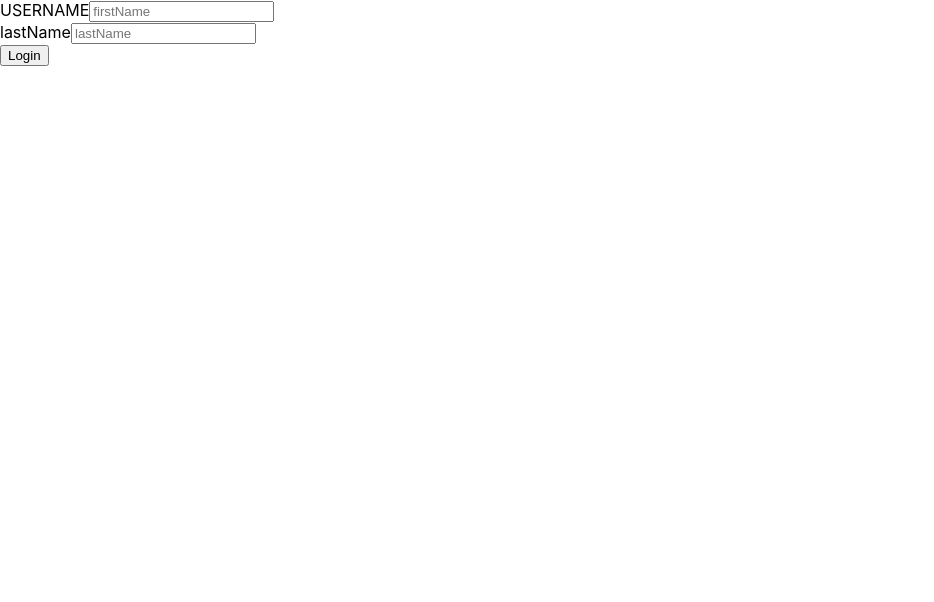
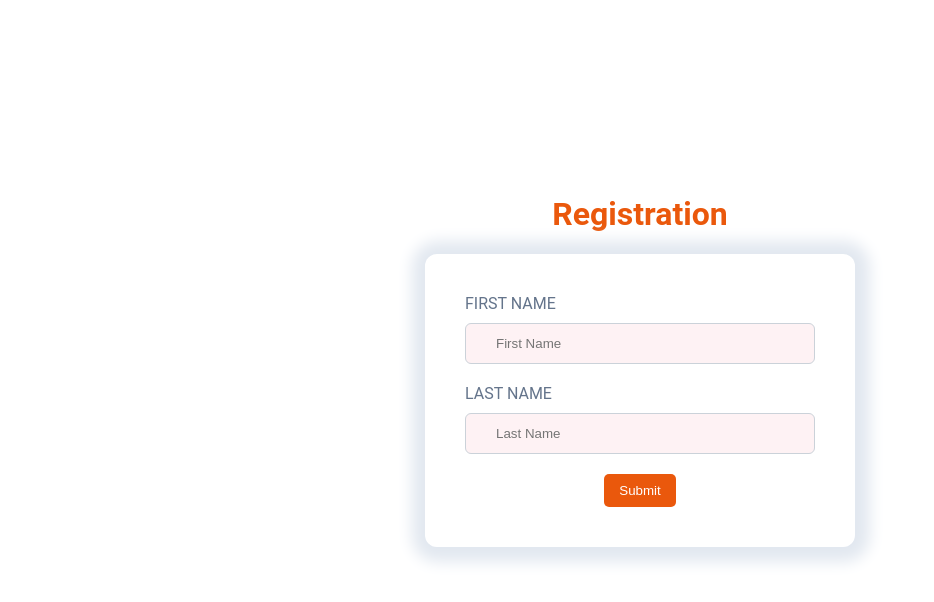
Before and after one commit to Kanth789/FirstReactAssignment, a React (Create React App) app in the folder react-ssignments/: page / in a window 1280 px wide. Shown: the top 602 px of the page, without its empty margins (0-934 px from the left). Built offline with nearby package versions, Linux system fonts and the light colour scheme.

Commit message:
error msg and styling part

```diff
--- a/react-ssignments/src/App.css
+++ b/react-ssignments/src/App.css
@@ -36,3 +36,76 @@
     transform: rotate(360deg);
   }
 }
+.app-container{
+  display: flex;
+  flex-direction: column;
+  align-items: center;
+  justify-content: center;
+  height: 90vh;
+}
+input:focus
+{
+    border: 1px solid  #ff0b37;
+    box-shadow: 0 0 3px #fef2f4;
+    outline-offset: 0px;
+    outline: none;
+}
+input{
+  padding: 12px 30px;
+  margin-bottom: 20px;
+  border-radius: 6px;
+  border: 1px solid #cbd2d9 ;
+  margin-top: 10px;
+  background-color: #fef2f4;
+}
+.form-conatiner button{
+  padding: 15px;
+  background-color: #0284c7;
+  border: none;
+  border-radius: 6px;
+  color: #dee0e3;
+  font-size: 15px;
+}
+.input-container {
+  display: flex;
+  flex-direction: column;
+
+}
+form{
+  width: 350px;
+  box-shadow: 1px 1px 15px 14px #e2e8f0 ;
+  padding: 40px;
+  border-radius: 12px;
+}
+.success-container{
+  width: 350px;
+  box-shadow: 1px 1px 15px 14px #e2e8f0 ;
+  padding: 40px;
+  border-radius: 12px;
+  text-align: center;
+}
+label{
+  color: #64748b;
+}
+body{
+  font-family: Roboto;
+}
+.input-element{
+  display: flex;
+  flex-direction: column;
+}
+ .submit-button,.resubmit{
+  display: block;
+  margin: auto;
+  padding: 9px 15px;
+  border-radius: 5px;
+  border:none;
+  background-color: #ea580c;
+  color: #fff;
+}
+.error-message{
+  color: red;
+}
+.heading{
+  color: #ea580c;
+}
--- a/react-ssignments/src/App.js
+++ b/react-ssignments/src/App.js
@@ -1,15 +1,10 @@
 import logo from './logo.svg';
 import './App.css';
-import { BrowserRouter,Route ,Routes} from "react-router-dom"
-import { RegisterForm } from './components/RegisterForm';
+
+import RegistrationForm from './components/RegisterForm';
 function App() {
   return (
-    <BrowserRouter>
-    <Routes>
-
-      <Route path="/" element={<RegisterForm/>}></Route>
-    </Routes>
- </BrowserRouter>
+   <RegistrationForm/>
   );
 }
 
--- a/react-ssignments/src/components/RegisterForm.js
+++ b/react-ssignments/src/components/RegisterForm.js
@@ -1,135 +1,163 @@
-import { Component } from "react";
 
-class RegisterForm extends Component{
-    state ={
-        firstName:'',
-        lastName:'',
-        isFormSubmitted:false,
-        FirstMessage:'',
-        SecondMessage:''
+import {Component} from 'react'
+
+class RegistrationForm extends Component {
+  state = {
+    firstName: '',
+    lastName: '',
+    lastNameError: false,
+    firstNameError: false,
+    isFormSubmitted: false,
   }
-    validateFirstName = ()=>{
-        const{firstName} = this.state
+
+  validateFirstName = () => {
+    const {firstName} = this.state
     return firstName !== ''
   }
-    validateLastName = ()=>{
-        const{lastName} = this.state
+
+  validateLastName = () => {
+    const {lastName} = this.state
     return lastName !== ''
   }
-    onBlurFirstName = ()=>{
-        const isValidateFirstName = this.validateFirstName()
-        this.setState({FirstMessage : !isValidateFirstName})
+
+  onBlurFirstName = () => {
+    const isValidFirstName = this.validateFirstName()
+
+    this.setState({firstNameError: !isValidFirstName})
   }
-    onBlurLastName = ()=>{
-        const isValidateLastName = this.validatelLastName()
-        this.setState({SecondMessage : !isValidateLastName})
+
+  onBlurLastName = () => {
+    const isValidLastName = this.validateLastName()
+
+    this.setState({lastNameError: !isValidLastName})
+
   }
-    renderUsernameField = ()=>{
-        const {firstName} = this.state
+
+  renderFormContainer = () => {
+    const {lastNameError, firstNameError} = this.state
+
+    return (
+      <form className="form-container" onSubmit={this.submitForm}>
+        <div className="input-element">{this.renderFirstName()}</div>
+        {firstNameError && <p className="error-message">*Required</p>}
+        <div className="input-element">{this.renderLastName()}</div>
+        {lastNameError && <p className="error-message">*Required</p>}
+        <button className="submit-button" type="submit">
+          Submit
+        </button>
+      </form>
+    )
+  }
+
+  submitForm = event => {
+    event.preventDefault()
+    const isValidFirstName = this.validateFirstName()
+    const isValidLastName = this.validateLastName()
+
+    if (isValidFirstName && isValidLastName) {
+      this.setState({isFormSubmitted: true})
+    } else {
+      this.setState({
+        firstNameError: !isValidFirstName,
+        lastNameError: !isValidLastName,
+        isFormSubmitted: false,
+      })
+    }
+  }
+
+  renderFirstName = () => {
+    const {firstName, firstNameError} = this.state
+    const showError = firstNameError ? 'error-field' : ''
     return (
       <>
-            <label>
-              USERNAME
+        <label className="label-text" htmlFor="first_name">
+          FIRST NAME
         </label>
         <input
           type="text"
-              id="firstName"
-              className="username-input"
           value={firstName}
-              placeholder="firstName"
-              onChange={this.onChangeUsername}
+          className={`user-input ${showError}`}
+          id="first_name"
+          placeholder="First Name"
+          onChange={this.onChangeFirstName}
+          onBlur={this.onBlurFirstName}
         />
       </>
     )
   }
-    renderPasswordField = () =>{
-        const {lastName} = this.state
+
+  onChangeFirstName = event => {
+    this.setState({firstName: event.target.value})
+  }
+
+  renderLastName = () => {
+    const {lastName, lastNameError} = this.state
+    const showError = lastNameError ? 'error-field' : ''
     return (
       <>
-            <label>
-              lastName
+        <label className="label-text" htmlFor="last_name">
+          LAST NAME
         </label>
         <input
           type="text"
-              id="lastName"
-              className="lastName-input"
           value={lastName}
-              placeholder="lastName"
-              onChange={this.onChangePassword}
+          className={`user-input ${showError}`}
+          id="last_name"
+          placeholder="Last Name"
+          onChange={this.onChangeLastName}
+          onBlur={this.onBlurLastName}
         />
       </>
     )
   }
-    button =( )=>{
-      return (
-        <>
-          <button>Login</button>
-        </>
-      )
-    }
-    onChangeUsername = event => {
-        this.setState({firstName: event.target.value})
+
+  onChangeLastName = event => {
+    this.setState({lastName: event.target.value})
   }
 
-      onChangePassword = event => {
-        this.setState({lastName: event.target.value})
-      }
-    submitForm = async (event)=>{
-        event.preventDefault()
-        const{firstName,lastName} = this.state
-
-
-          if(firstName && lastName !== '')
-          {
-            this.setState({isFormSubmitted:true})
-          }
-          else{
-            this.setState({isFormSubmitted:false,FirstMessage:!this.validateFirstName,SecondMessage:!this.validateLastName})
-          }
-        }
-
-
-    renderForm =() =>{
-        const {FirstMessage,SecondMessage} = this.state
-        return(
-        <div className="form">
-
-        <form className="form-container" onSubmit={this.submitForm}>
-
-                <div className="input-container">{this.renderUsernameField()}</div>
-                {FirstMessage && (<p className="red">*Required</p>)}
-                <div className="input-container">{this.renderPasswordField()}</div>
-                {SecondMessage && (<p className="red">*Required</p>)}
-                <div className="input-container">{this.button()}</div>
-
-
-
-        </form>
-
+  renderSuccessContainer = () => (
+    <div className="success-container">
+      <img
+        className="success-image"
+        src="https://assets.ccbp.in/frontend/react-js/success-icon-img.png"
+        alt="success-logo"
+      />
+      <p className="success-heading">Submitted Successfully</p>
+      <button className="resubmit" type="button" onClick={this.onClickResubmit}>
+        Submit Another Response
+      </button>
     </div>
   )
-    }
 
-    renderFormSumbitted = () =>{
-        <div className="form">
-            <div className="img">
-                <img src="https://assets.ccbp.in/frontend/react-js/success-icon-img.png "/>
+  onClickResubmit = () =>
+    this.setState({isFormSubmitted: false, firstName: '', lastName: ''})
+
+  render() {
+    const {
+      firstName,
+      lastName,
+      firstNameError,
+      lastNameError,
+      isFormSubmitted,
+    } = this.state
+    console.log(
+      firstName,
+      lastName,
+      firstNameError,
+      lastNameError,
+      isFormSubmitted,
+    )
+    return (
+      <div className="app-container">
+        <h1 className="heading">Registration</h1>
+        <div className="box-container">
+          {isFormSubmitted
+            ? this.renderSuccessContainer()
+            : this.renderFormContainer()}
         </div>
-            <div className="para">Submitted Sucessfully</div>
-            <div className="button">
-                <button>Another-Form</button>
-            </div>
-        </div>
-    }
-    render(){
-      const {isFormSubmitted} = this.state
-        return(
-            <div className="login-form-conatiner">
-
-              {isFormSubmitted ? this.renderFormSumbitted():this.renderForm()}
       </div>
     )
   }
 }
 
-export  {RegisterForm}
+export default RegistrationForm
```
Lines whose indentation alone changed are shown as unchanged.
